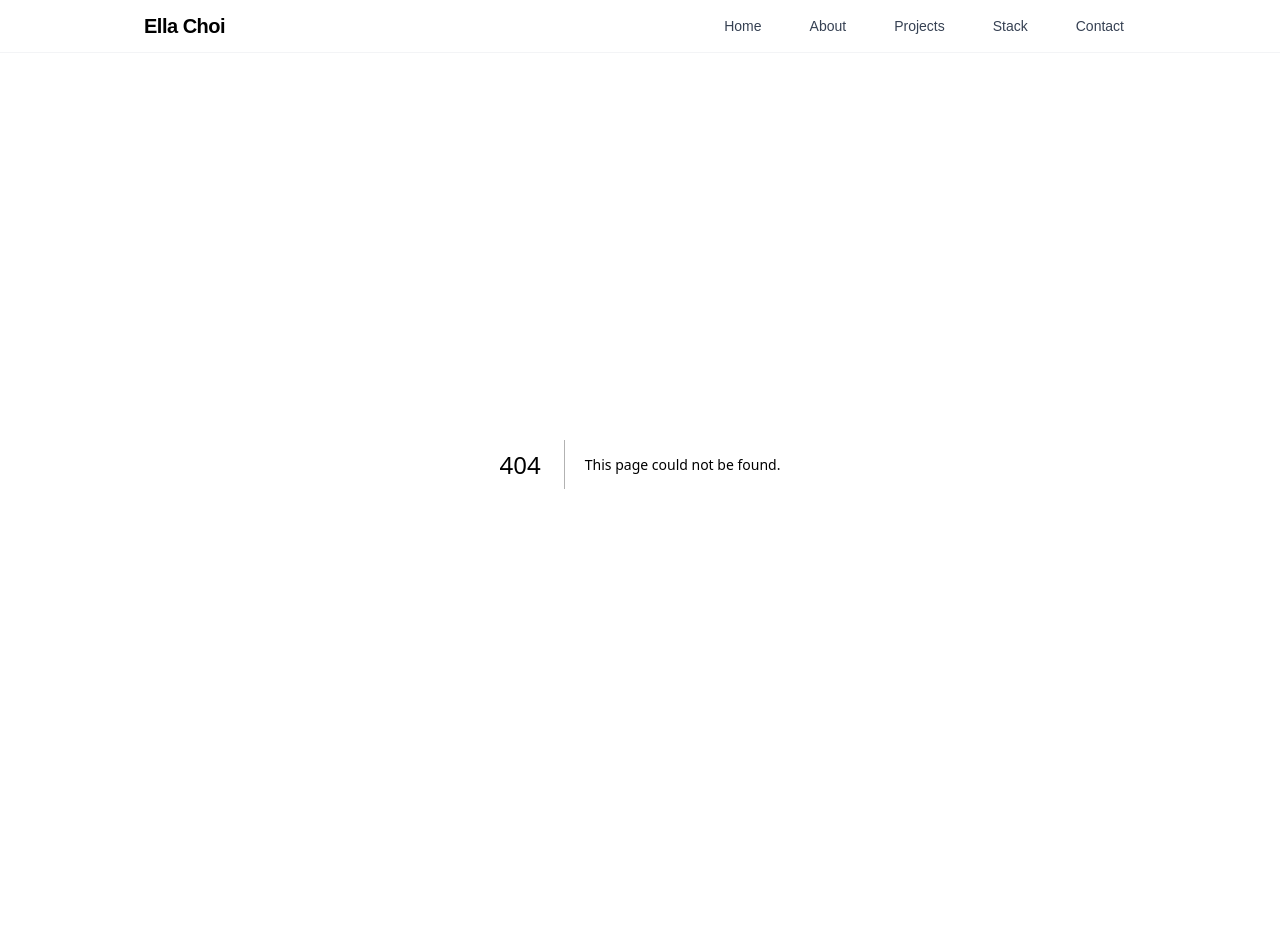
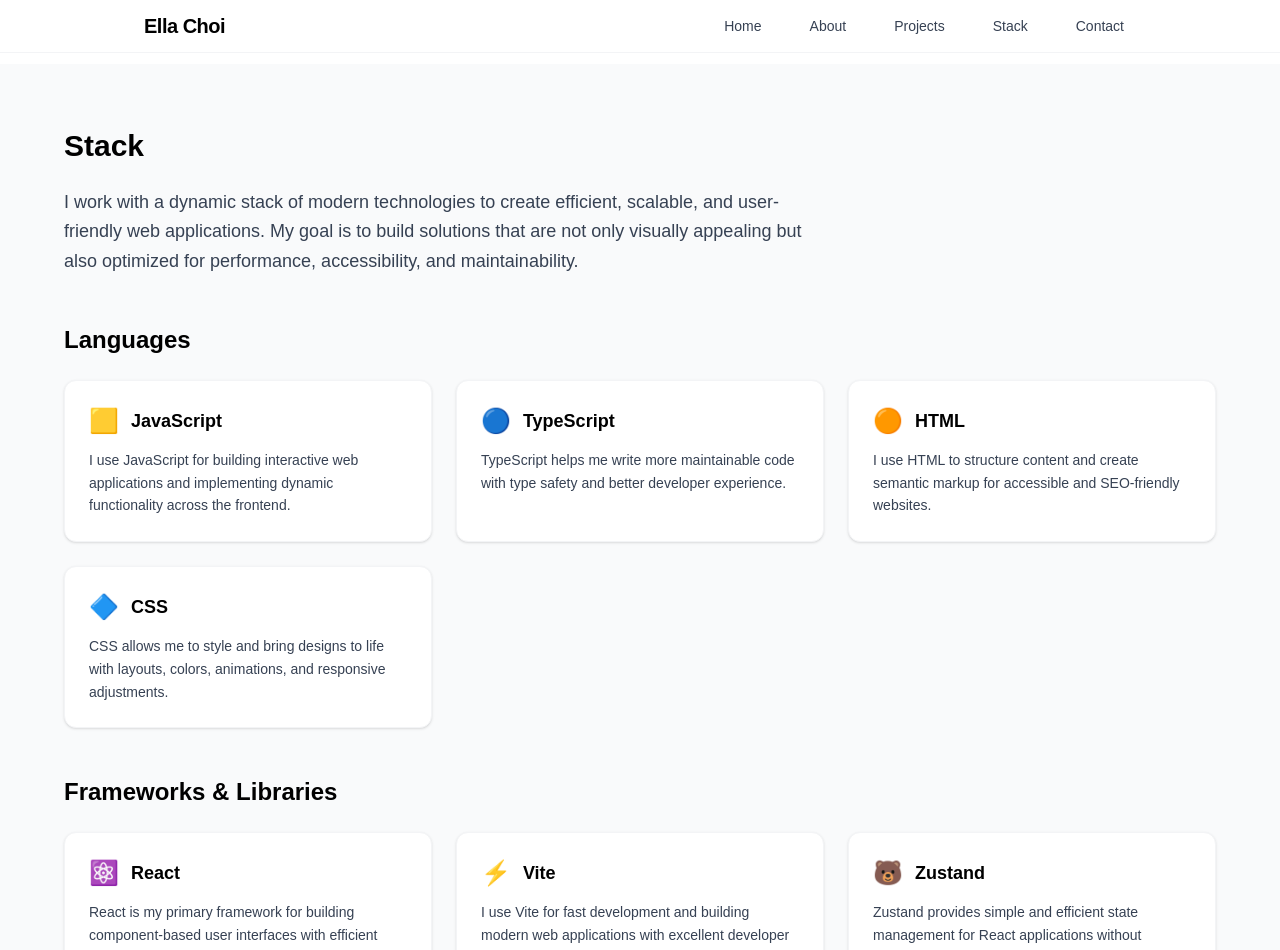
Before and after one commit to ella-yschoi/ella-yschoi.github.io, a Next.js app: page /stack in a window 1280 px wide. Before the commit this address had no page. Shown: the top 950 px of the page. Before the commit the page ends 864 px from the top, so only its background shows below. Built offline with nearby package versions, Linux system fonts and the light colour scheme.

Commit message:
feat: Add Stack page showcasing technologies, frameworks, and engineering principles

```diff
--- /dev/null
+++ b/src/app/stack/page.tsx
@@ -0,0 +1,185 @@
+const stackData = {
+  languages: [
+    {
+      name: 'JavaScript',
+      description:
+        'I use JavaScript for building interactive web applications and implementing dynamic functionality across the frontend.',
+      logo: '🟨',
+    },
+    {
+      name: 'TypeScript',
+      description:
+        'TypeScript helps me write more maintainable code with type safety and better developer experience.',
+      logo: '🔵',
+    },
+    {
+      name: 'HTML',
+      description:
+        'I use HTML to structure content and create semantic markup for accessible and SEO-friendly websites.',
+      logo: '🟠',
+    },
+    {
+      name: 'CSS',
+      description:
+        'CSS allows me to style and bring designs to life with layouts, colors, animations, and responsive adjustments.',
+      logo: '🔷',
+    },
+  ],
+  frameworks: [
+    {
+      name: 'React',
+      description:
+        'React is my primary framework for building component-based user interfaces with efficient state management.',
+      logo: '⚛️',
+    },
+    {
+      name: 'Vite',
+      description:
+        'I use Vite for fast development and building modern web applications with excellent developer experience.',
+      logo: '⚡',
+    },
+    {
+      name: 'Zustand',
+      description:
+        'Zustand provides simple and efficient state management for React applications without unnecessary complexity.',
+      logo: '🐻',
+    },
+    {
+      name: 'TailwindCSS',
+      description:
+        'TailwindCSS enables me to rapidly build custom designs with utility-first CSS framework.',
+      logo: '🎨',
+    },
+    {
+      name: 'Styled-Components',
+      description:
+        'Styled-Components helps me create component-scoped styles with CSS-in-JS for better maintainability.',
+      logo: '💅',
+    },
+    {
+      name: 'D3.js',
+      description:
+        'I use D3.js for creating interactive data visualizations and dynamic charts.',
+      logo: '📊',
+    },
+    {
+      name: 'OpenSeadragon',
+      description:
+        'OpenSeadragon allows me to implement high-resolution image viewing with zoom and pan capabilities.',
+      logo: '🔍',
+    },
+  ],
+  devops: [
+    {
+      name: 'GitHub Actions',
+      description:
+        'I use GitHub Actions for CI/CD pipelines to automate testing and deployment processes.',
+      logo: '🔄',
+    },
+    {
+      name: 'Git',
+      description:
+        'Git is essential for version control and collaborative development workflows.',
+      logo: '📝',
+    },
+    {
+      name: 'Jest',
+      description:
+        'Jest is my testing framework for unit and integration tests to ensure code quality.',
+      logo: '🧪',
+    },
+    {
+      name: 'Vitest',
+      description:
+        'Vitest provides fast unit testing for Vite-based projects with excellent performance.',
+      logo: '⚡',
+    },
+  ],
+  principles: [
+    {
+      name: 'Web Accessibility',
+      description:
+        'I prioritize creating inclusive web experiences that are accessible to all users.',
+      logo: '♿',
+    },
+    {
+      name: 'Modular Architecture',
+      description:
+        'I design systems with modular components for better maintainability and scalability.',
+      logo: '🧩',
+    },
+    {
+      name: 'Separation of Concerns',
+      description:
+        'I organize code by separating different responsibilities for cleaner and more maintainable code.',
+      logo: '📋',
+    },
+    {
+      name: 'DRY Principle',
+      description:
+        'I avoid code duplication by creating reusable components and functions.',
+      logo: '🔄',
+    },
+    {
+      name: 'Single Responsibility',
+      description:
+        'Each component and function has a single, well-defined purpose.',
+      logo: '🎯',
+    },
+    {
+      name: 'Test-Driven Development',
+      description:
+        'I write tests first to ensure code quality and guide the development process.',
+      logo: '✅',
+    },
+  ],
+};
+
+const StackSection = ({ title, items }: { title: string; items: any[] }) => (
+  <div className='mb-12'>
+    <h2 className='text-2xl font-bold mb-6 text-black'>{title}</h2>
+    <div className='grid md:grid-cols-2 lg:grid-cols-3 gap-6'>
+      {items.map((item) => (
+        <div
+          key={item.name}
+          className='bg-white rounded-xl shadow border border-gray-100 p-6 hover:shadow-lg transition-shadow'
+        >
+          <div className='flex items-center gap-3 mb-3'>
+            <span className='text-2xl'>{item.logo}</span>
+            <h3 className='text-lg font-semibold text-black'>{item.name}</h3>
+          </div>
+          <p className='text-gray-700 text-sm leading-relaxed'>
+            {item.description}
+          </p>
+        </div>
+      ))}
+    </div>
+  </div>
+);
+
+export default function StackPage() {
+  return (
+    <section className='py-16 px-6 w-full bg-gray-50 min-h-screen'>
+      <div className='max-w-6xl mx-auto'>
+        <h1 className='text-3xl font-bold mb-6 text-black'>Stack</h1>
+        <p className='text-lg text-gray-700 mb-12 max-w-3xl leading-relaxed'>
+          I work with a dynamic stack of modern technologies to create
+          efficient, scalable, and user-friendly web applications. My goal is to
+          build solutions that are not only visually appealing but also
+          optimized for performance, accessibility, and maintainability.
+        </p>
+
+        <StackSection title='Languages' items={stackData.languages} />
+        <StackSection
+          title='Frameworks & Libraries'
+          items={stackData.frameworks}
+        />
+        <StackSection title='DevOps & Testing' items={stackData.devops} />
+        <StackSection
+          title='Engineering Principles'
+          items={stackData.principles}
+        />
+      </div>
+    </section>
+  );
+}
--- a/src/components/Header.tsx
+++ b/src/components/Header.tsx
@@ -4,7 +4,7 @@ const navItems = [
   { label: 'Home', href: '/' },
   { label: 'About', href: '/about' },
   { label: 'Projects', href: '/projects' },
-  { label: 'Stack', href: '#skills' },
+  { label: 'Stack', href: '/stack' },
   { label: 'Contact', href: '#contact' },
 ];
 
```
